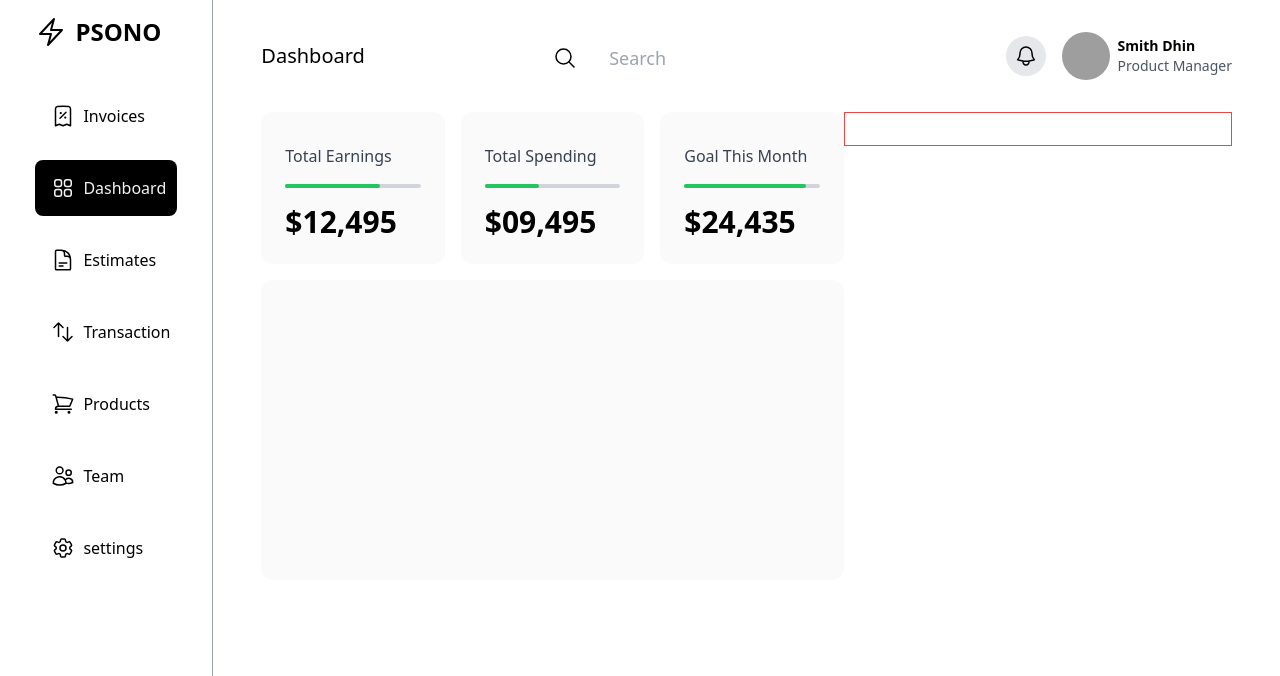
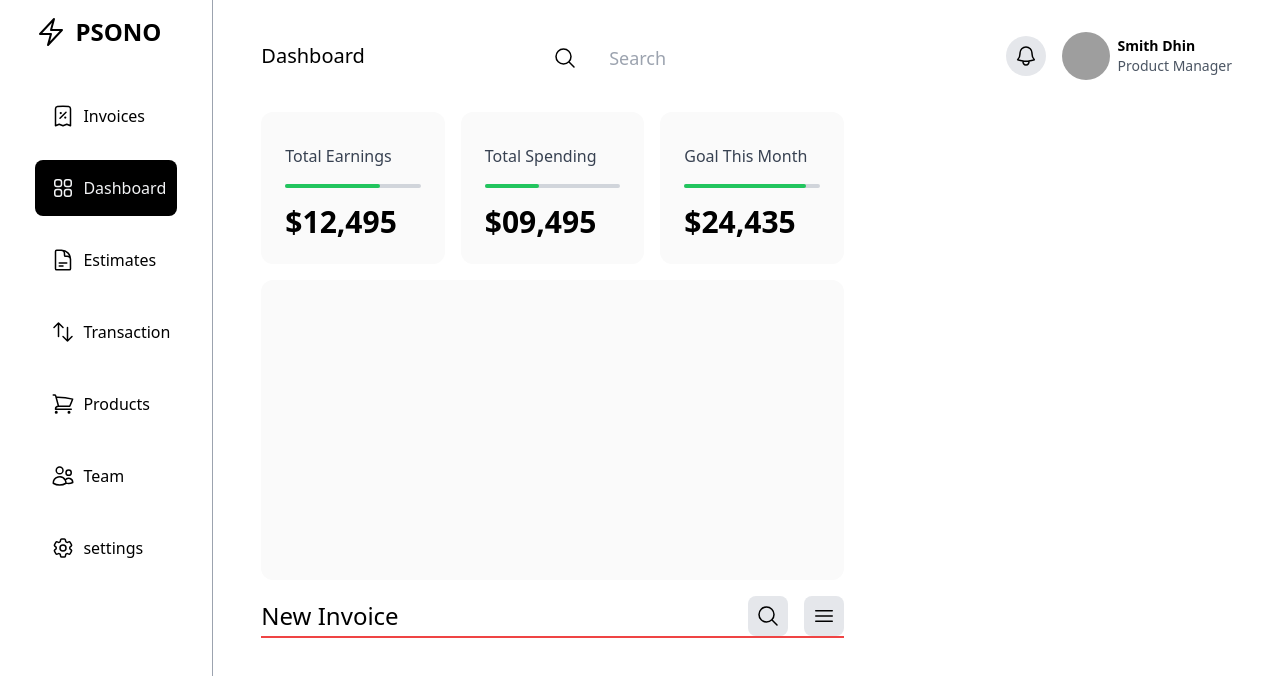
Before and after one commit to HazWahb8080/dashboard_3, a React (Create React App) app: page / in a window 1280 px wide. Shown: the top 676 px of the page. Built offline with nearby package versions, Linux system fonts and the light colour scheme; grey boxes are pictures that could not be loaded.

Commit message:
working on the invoices part

```diff
--- a/src/components/dash/Dash.jsx
+++ b/src/components/dash/Dash.jsx
@@ -1,3 +1,4 @@
+import { Bars3Icon, MagnifyingGlassIcon } from "@heroicons/react/24/outline";
 import React from "react";
 import { analyticsBlocks } from "../../utils/db";
 import PageContent from "../PageContent";
@@ -14,11 +15,28 @@ function Dash() {
               <BlockItem block={block} key={block.id} />
             ))}
           </div>
-          {/* chart */}
+          {/* chart section */}
           <div className=" rounded-xl bg-[#FAFAFA] py-4 px-4 items-center justify-center flex w-full h-[300px]"></div>
+          {/* Invoices section */}
+          <div className=" w-full py-4 col-span-2 flex justify-center items-center flex-col">
+            <div className="flex justify-between items-center w-full">
+              <h1 className="text-2xl font-medium w-full"> New Invoice </h1>
+              {/* icons */}
+              <span className="w-full items-center justify-end flex space-x-4">
+                <span className="icon__wrapper">
+                  <MagnifyingGlassIcon className="nav__icon" />
+                </span>
+                <span className="icon__wrapper">
+                  <Bars3Icon className="nav__icon" />
+                </span>
+              </span>
+            </div>
+            <div className="w-full grid grid-cols-4 place-items-start border border-red-500">
+              <h></h>
+            </div>
+          </div>
         </div>
-        {/* invoices */}
-        <div className=" hidden w-full border border-red-500 py-4 lg:col-span-2 lg:flex"></div>
+        {/* Right prt */}
       </div>
     </PageContent>
   );
--- a/src/index.css
+++ b/src/index.css
@@ -19,6 +19,9 @@
     @apply w-full py-8 lg:px-12 px-4 items-center justify-between flex;
   }
   .header__input {
-    @apply py-2 px-4 rounded-lg bg-transparent outline-none text-lg
+    @apply py-2 px-4 rounded-lg bg-transparent outline-none text-lg;
+  }
+  .icon__wrapper {
+    @apply p-2 bg-gray-200 rounded-lg items-center justify-center flex cursor-pointer hover:bg-gray-100;
   }
 }
```
